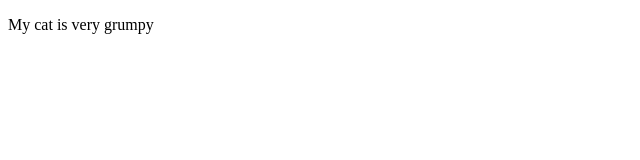
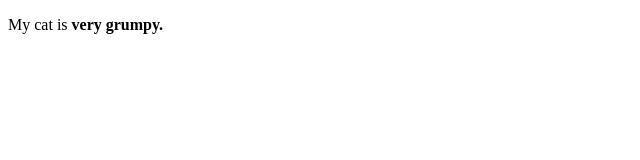
Before and after one commit to tahabutt96/JavaScriptProject, a plain HTML site: page index.html in a window 1280 px wide. Shown: the full height of the page, 0-640 px from the left. Drawn offline with Linux system fonts and the light colour scheme.

Commit message:
emphasizing content

```diff
--- a/index.html
+++ b/index.html
@@ -7,6 +7,6 @@
     <title>Document</title>
 </head>
 <body>
-    <p>My cat is very grumpy</p>
+    <p>My cat is <strong>very grumpy.</p></strong>
 </body>
 </html>
```
